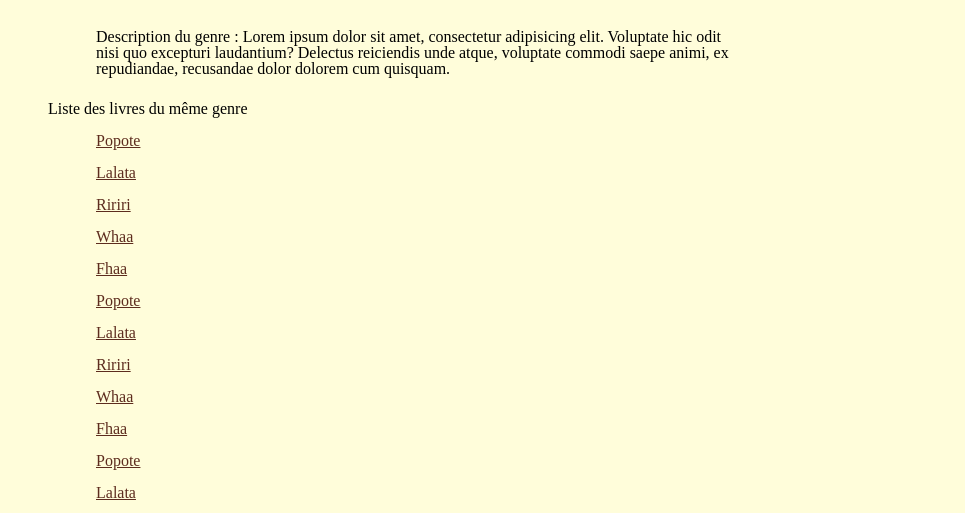
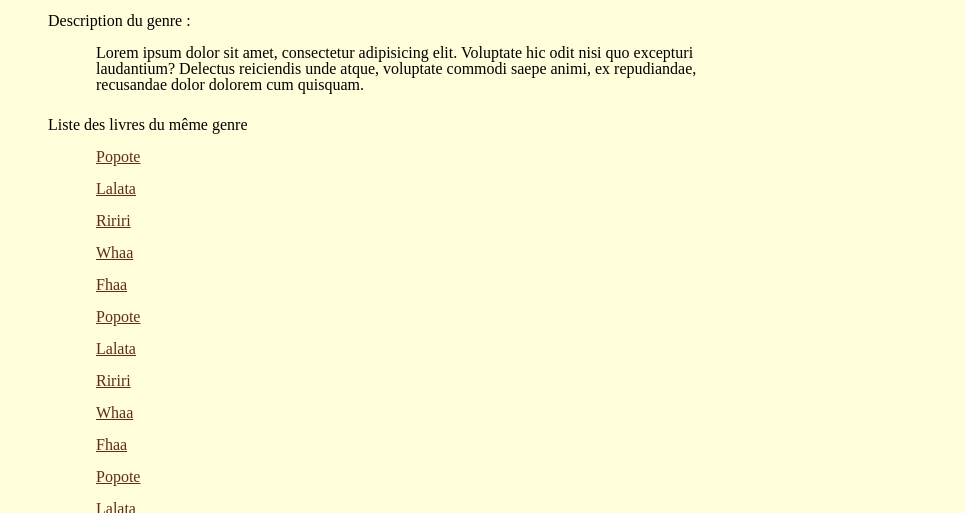
Before and after one commit to christinejend/Php-exercice-biblio, a plain HTML site: page html/genre.html in a window 1280 px wide. Shown: the part 246-759 px from the top of the page, without its empty margins (128-1093 px from the left). Drawn offline with Linux system fonts and the light colour scheme.

Commit message:
author modified

```diff
--- a/html/genre.html
+++ b/html/genre.html
@@ -25,7 +25,8 @@
 	<div class="content">
 		<h1 class="content__title">Genre</h1>
 		<img src="" class="content__img">
-		<p class="content__text">Description du genre : Lorem ipsum dolor sit amet, consectetur adipisicing elit. Voluptate hic odit nisi quo excepturi laudantium? Delectus reiciendis unde atque, voluptate commodi saepe animi, ex repudiandae, recusandae dolor dolorem cum quisquam.
+		<h2>Description du genre : </h2>
+		<p class="content__text">Lorem ipsum dolor sit amet, consectetur adipisicing elit. Voluptate hic odit nisi quo excepturi laudantium? Delectus reiciendis unde atque, voluptate commodi saepe animi, ex repudiandae, recusandae dolor dolorem cum quisquam.
 		</p>
 		<h2 class="content__secondtitle">Liste des livres du même genre</h2>
 		<nav class="content__nav">
```
